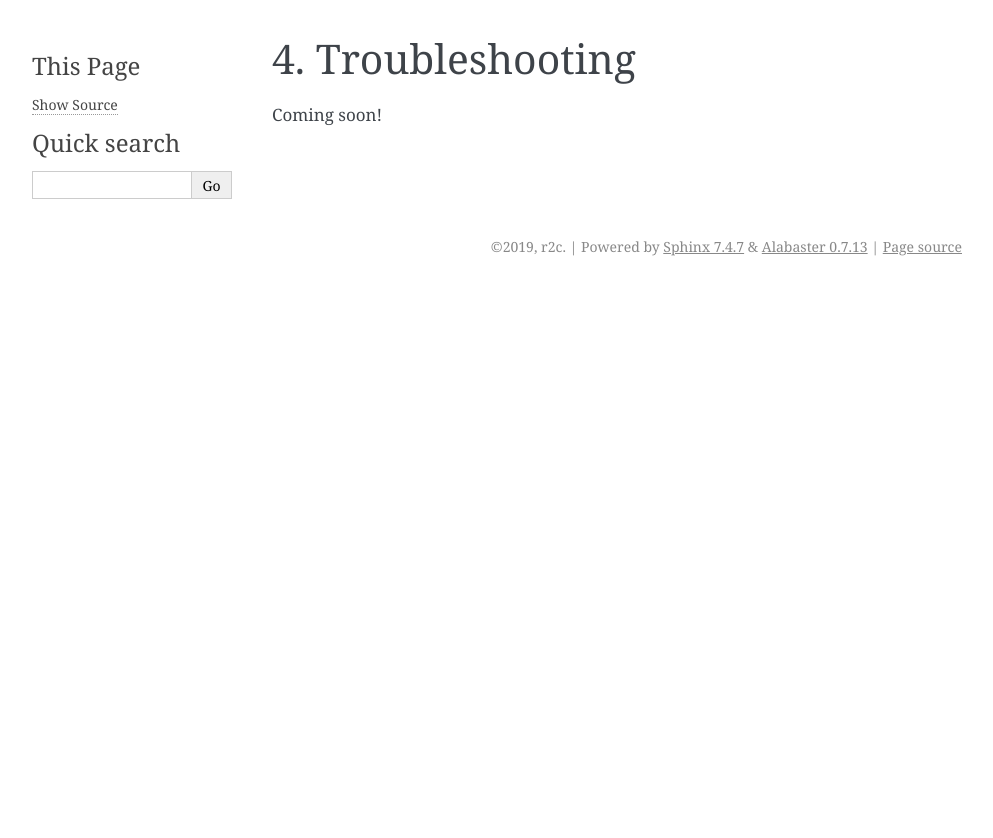
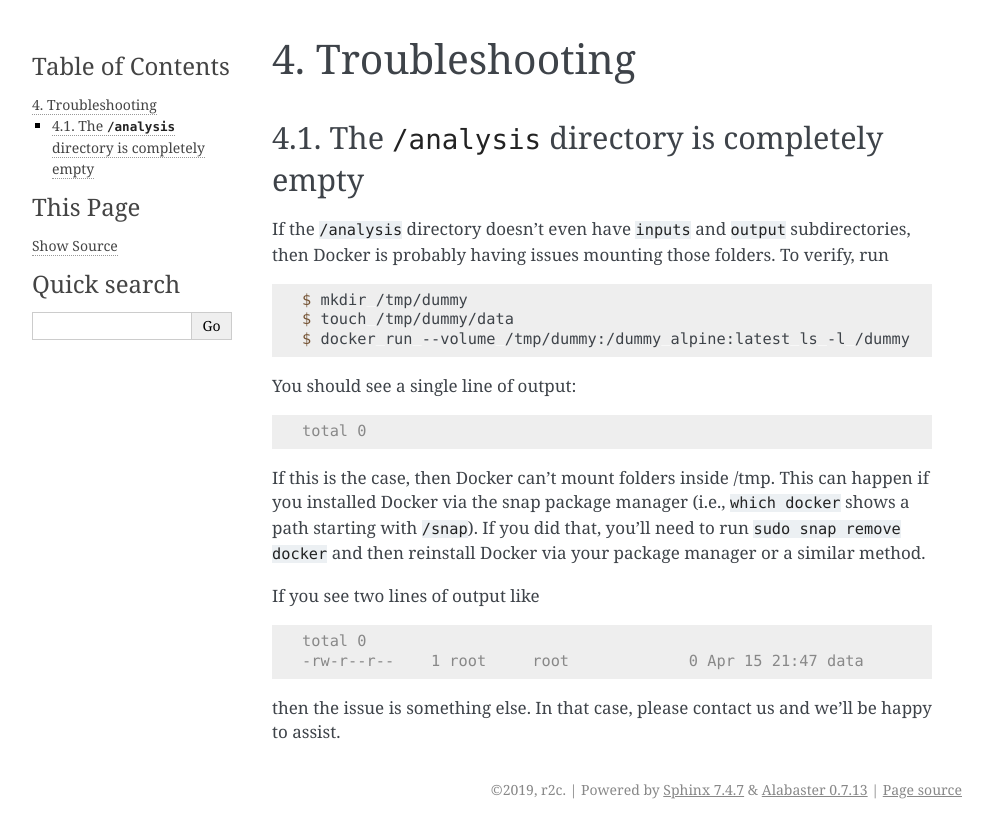
Before and after one commit to semgrep/docs, a Sphinx documentation site: the page built from docs/troubleshooting.rst, in a window 1280 px wide. Shown: the top 838 px of the page, without its empty margins (148-1141 px from the left). Built offline with Sphinx 7.4.7, drawn with Linux system fonts in a browser that asks for light colours.

Commit message:
Document that installing Docker via snap will not work.

```diff
--- a/docs/intro/installation.rst
+++ b/docs/intro/installation.rst
@@ -19,6 +19,8 @@
 Follow those links to get both of those set up on your operating system and come back here when you're ready to proceed. Chances are, your installation of python already comes with pip, so it should only be two steps! To check if everything works, you can run the following commands:
 
 .. note:: You'll need to be able to run ``docker`` as the same user you want to run ``r2c``. For linux users: Rather than run ``r2c`` as a root or system administrator, we highly encourage `setting up Docker for regular users <https://docs.docker.com/install/linux/linux-postinstall/#manage-docker-as-a-non-root-user>`_.
+
+.. attention:: Installing Docker via the ``snap`` installer is incompatible with ``r2c``. If you're not sure how it was installed, run ``which docker``. If the output starts with ``/snap`` or something similar, you'll need to uninstall it from snap via ``sudo snap remove docker`` and then install it via one of the other methods listed above.
 
 .. highlight:: text
 
--- a/docs/troubleshooting.rst
+++ b/docs/troubleshooting.rst
@@ -1,4 +1,29 @@
 Troubleshooting
 ===============
 
-Coming soon!
+The ``/analysis`` directory is completely empty
+---------------
+If the ``/analysis`` directory doesn't even have ``inputs`` and ``output`` subdirectories, then Docker is probably having issues mounting those folders. To verify, run
+
+.. code-block:: console
+
+   $ mkdir /tmp/dummy
+   $ touch /tmp/dummy/data
+   $ docker run --volume /tmp/dummy:/dummy alpine:latest ls -l /dummy
+
+You should see a single line of output:
+
+.. code-block:: console
+
+   total 0
+
+If this is the case, then Docker can't mount folders inside /tmp. This can happen if you installed Docker via the snap package manager (i.e., ``which docker`` shows a path starting with ``/snap``). If you did that, you'll need to run ``sudo snap remove docker`` and then reinstall Docker via your package manager or a similar method.
+
+If you see two lines of output like
+
+.. code-block:: console
+
+    total 0
+    -rw-r--r--    1 root     root             0 Apr 15 21:47 data
+
+then the issue is something else. In that case, please contact us and we'll be happy to assist.
```
